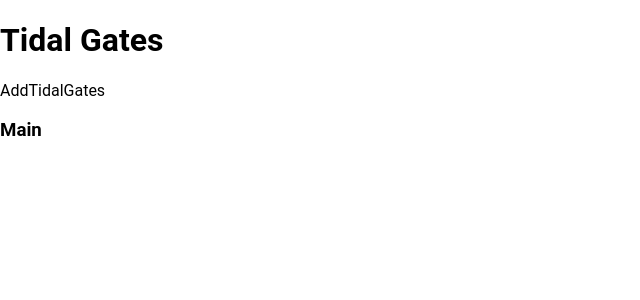
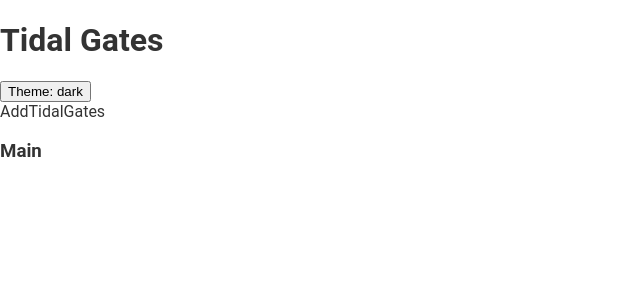
Before and after one commit to JPhasma/tidal-gates-app, a Next.js app: page / in a window 1280 px wide. Shown: the top 300 px of the page, without its empty margins (0-640 px from the left). Built offline with nearby package versions, Linux system fonts and the light colour scheme.

Commit message:
added react context provider and react-theme toggle

```diff
--- a/app/components/Header.jsx
+++ b/app/components/Header.jsx
@@ -1,9 +1,11 @@
 import React from 'react';
+import ThemeButton from './ThemeButton';
 
 function Header() {
   return (
     <header>
       <h1>Tidal Gates</h1>
+      <ThemeButton />
     </header>
   );
 }
--- /dev/null
+++ b/app/components/ThemeButton.jsx
@@ -0,0 +1,18 @@
+'use client';
+
+import { useTheme } from 'next-themes';
+import React, { use } from 'react';
+
+function ThemeButton() {
+  const { resolvedTheme, setTheme } = useTheme();
+
+  return (
+    <button
+      onClick={() => setTheme(resolvedTheme === 'dark' ? 'light' : 'dark')}
+    >
+      Theme: {resolvedTheme === 'dark' ? 'light' : 'dark'}
+    </button>
+  );
+}
+
+export default ThemeButton;
--- a/app/globals.scss
+++ b/app/globals.scss
@@ -7,3 +7,13 @@ body {
 
   font-family: 'Roboto', sans-serif;
 }
+
+.dark {
+  background-color: #333;
+  color: #fff;
+}
+
+.light {
+  background-color: #fff;
+  color: #333;
+}
--- a/app/layout.js
+++ b/app/layout.js
@@ -1,5 +1,7 @@
 import Header from './components/Header';
 import './globals.scss';
+
+import Providers from './libs/providers';
 
 export const metadata = {
   title: 'Tidal Gates',
@@ -9,10 +11,12 @@ export const metadata = {
 export default function RootLayout({ children }) {
   return (
     <html lang='en'>
-      <body>
-        <Header />
-        {children}
-      </body>
+      <Providers>
+        <body>
+          <Header />
+          {children}
+        </body>
+      </Providers>
     </html>
   );
 }
--- /dev/null
+++ b/app/libs/providers.js
@@ -0,0 +1,9 @@
+'use client';
+
+import { ThemeProvider } from 'next-themes';
+
+const Providers = ({ children }) => {
+  return <ThemeProvider attribute='class'>{children}</ThemeProvider>;
+};
+
+export default Providers;
--- a/package.json
+++ b/package.json
@@ -12,6 +12,7 @@
     "eslint": "8.43.0",
     "eslint-config-next": "13.4.7",
     "next": "13.4.7",
+    "next-themes": "^0.2.1",
     "react": "18.2.0",
     "react-dom": "18.2.0"
   },
```
Also changed, not shown: 1 other file (tests, documents, lock files or other folders).
